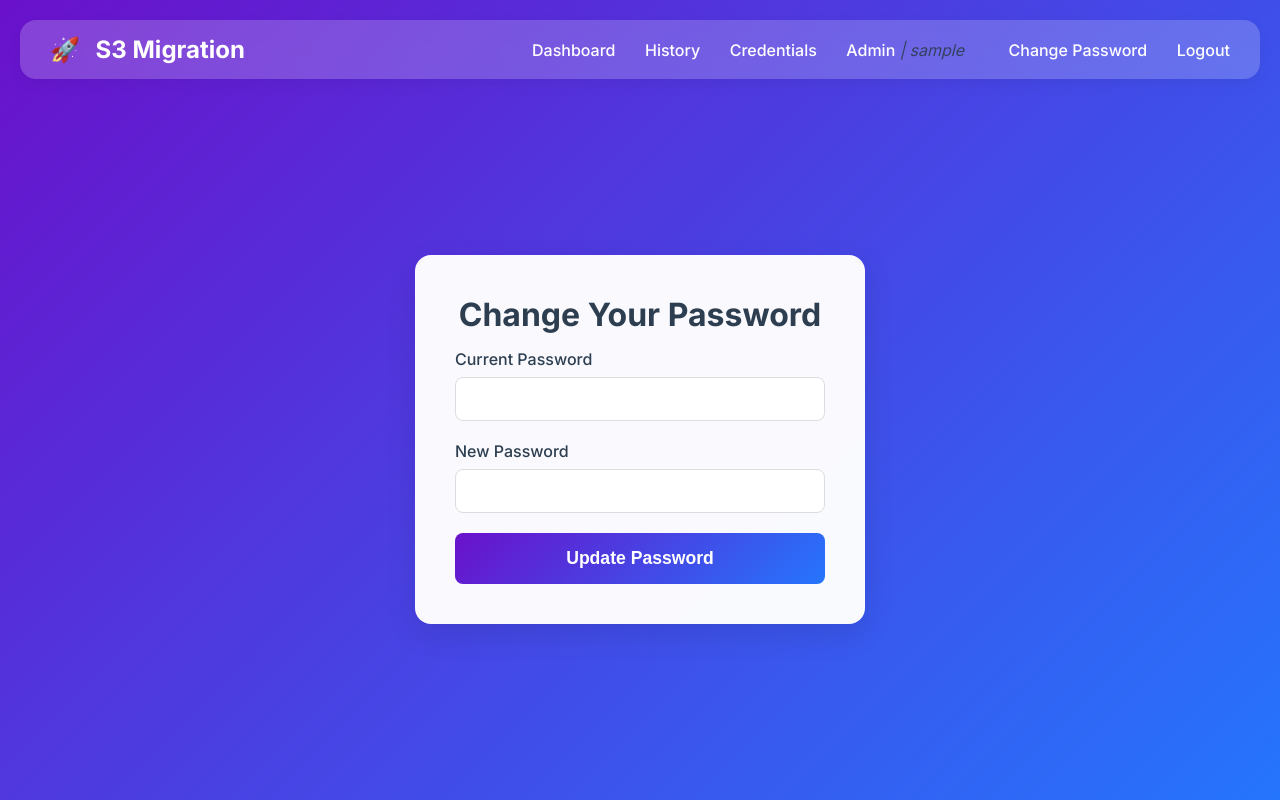
After one commit to nani-1205/s3, a Flask app: page /admin/change_my_password in a window 1280 px wide. The commit adds this page. Run offline with Flask 3, Linux system fonts and the light colour scheme; the visitor is signed in with stand-in values (Sample User, id 1); parts of the project's set-up code (start-up, migrations or seed data) failed here and were passed over.

Commit message:
passwords

```diff
--- /dev/null
+++ b/admin.py
@@ -0,0 +1,84 @@
+# s3_migration_app/admin.py
+
+from flask import Blueprint, render_template, request, flash, redirect, url_for, current_app, abort
+from flask_login import login_required, current_user
+from werkzeug.security import generate_password_hash, check_password_hash
+from bson.objectid import ObjectId
+from functools import wraps
+
+admin_bp = Blueprint('admin', __name__, url_prefix='/admin')
+
+# --- Decorator to check for admin privileges ---
+def admin_required(f):
+    @wraps(f)
+    def decorated_function(*args, **kwargs):
+        if not hasattr(current_user, 'is_admin') or not current_user.is_admin:
+            abort(403) # Forbidden
+        return f(*args, **kwargs)
+    return decorated_function
+
+
+# --- Admin Routes for Managing All Users ---
+@admin_bp.route('/users')
+@login_required
+@admin_required
+def user_list():
+    """Displays a list of all users for the admin."""
+    USERS_COLLECTION_NAME = current_app.config['USERS_COLLECTION_NAME']
+    all_users = list(current_app.db[USERS_COLLECTION_NAME].find({}))
+    return render_template('admin/user_list.html', users=all_users)
+
+@admin_bp.route('/user/<user_id>/change_password', methods=['GET', 'POST'])
+@login_required
+@admin_required
+def admin_change_password(user_id):
+    """Allows an admin to change another user's password."""
+    USERS_COLLECTION_NAME = current_app.config['USERS_COLLECTION_NAME']
+    user_to_edit = current_app.db[USERS_COLLECTION_NAME].find_one({'_id': ObjectId(user_id)})
+
+    if not user_to_edit:
+        flash('User not found.', 'danger')
+        return redirect(url_for('admin.user_list'))
+
+    if request.method == 'POST':
+        new_password = request.form.get('new_password')
+        if not new_password or len(new_password) < 8:
+            flash('Password must be at least 8 characters long.', 'danger')
+        else:
+            hashed_password = generate_password_hash(new_password)
+            current_app.db[USERS_COLLECTION_NAME].update_one(
+                {'_id': ObjectId(user_id)},
+                {'$set': {'password': hashed_password}}
+            )
+            flash(f"Password for user '{user_to_edit['username']}' has been updated successfully.", 'success')
+            return redirect(url_for('admin.user_list'))
+
+    return render_template('admin/change_password.html', user_to_edit=user_to_edit)
+
+
+# --- Regular User Route (for changing their own password) ---
+# Note: We place this in the admin blueprint for organization, but it's not admin-only.
+@admin_bp.route('/change_my_password', methods=['GET', 'POST'])
+@login_required
+def user_change_password():
+    """Allows a logged-in user to change their own password."""
+    USERS_COLLECTION_NAME = current_app.config['USERS_COLLECTION_NAME']
+    if request.method == 'POST':
+        current_password = request.form.get('current_password')
+        new_password = request.form.get('new_password')
+
+        # Verify current password
+        if not check_password_hash(current_user.password_hash, current_password):
+            flash('Your current password was incorrect. Please try again.', 'danger')
+        elif not new_password or len(new_password) < 8:
+            flash('New password must be at least 8 characters long.', 'danger')
+        else:
+            hashed_password = generate_password_hash(new_password)
+            current_app.db[USERS_COLLECTION_NAME].update_one(
+                {'_id': ObjectId(current_user.id)},
+                {'$set': {'password': hashed_password}}
+            )
+            flash('Your password has been updated successfully.', 'success')
+            return redirect(url_for('migration.dashboard')) # Redirect to a safe page after success
+
+    return render_template('admin/change_my_password.html')
--- a/app.py
+++ b/app.py
@@ -23,7 +23,7 @@ def create_app():
     app.config['USERS_COLLECTION_NAME'] = os.getenv("USERS_COLLECTION", "users")
     app.config['MIGRATION_HISTORY_COLLECTION_NAME'] = os.getenv("MIGRATION_HISTORY_COLLECTION", "migration_history")
     app.config['MIGRATION_STATE_COLLECTION_NAME'] = os.getenv("MIGRATION_STATE_COLLECTION", "migration_state")
-    app.config['CREDENTIALS_COLLECTION_NAME'] = os.getenv("CREDENTIALS_COLLECTION", "credentials") # <-- ADDED
+    app.config['CREDENTIALS_COLLECTION_NAME'] = os.getenv("CREDENTIALS_COLLECTION", "credentials")
 
     mongo_host = os.getenv("MONGO_HOST")
     mongo_port = int(os.getenv("MONGO_PORT", 27017))
@@ -51,10 +51,13 @@ def create_app():
 
     from auth import auth_bp
     from migration import migration_bp
-    from credentials import credentials_bp # <-- ADDED
+    from credentials import credentials_bp
+    from admin import admin_bp # <-- ADD THIS IMPORT
+
     app.register_blueprint(auth_bp, url_prefix='/auth')
     app.register_blueprint(migration_bp)
-    app.register_blueprint(credentials_bp) # <-- ADDED
+    app.register_blueprint(credentials_bp)
+    app.register_blueprint(admin_bp) # <-- ADD THIS
 
     from models import User
 
@@ -74,7 +77,6 @@ app = create_app()
 
 if __name__ == '__main__':
     with app.app_context():
-        # ... (startup checks are the same as before) ...
         app.db[app.config['MIGRATION_STATE_COLLECTION_NAME']].update_one(
             {'_id': 'live_migration_status'},
             {'$setOnInsert': {'is_running': False, 'last_updated': time.time()}},
@@ -85,7 +87,11 @@ if __name__ == '__main__':
             hashed_password = generate_password_hash('changethispassword')
             otp_secret = pyotp.random_base32()
             app.db[app.config['USERS_COLLECTION_NAME']].insert_one({
-                'username': 'admin', 'password': hashed_password, 'otp_secret': otp_secret, 'otp_confirmed': False
+                'username': 'admin',
+                'password': hashed_password,
+                'otp_secret': otp_secret,
+                'otp_confirmed': False,
+                'is_admin': True  # <-- SET ADMIN FLAG TO TRUE
             })
             app.logger.warning("Default user 'admin' created. PLEASE CHANGE PASSWORD and set up 2FA.")
 
--- a/models.py
+++ b/models.py
@@ -10,7 +10,8 @@ class User(UserMixin):
         self.username = user_data.get('username')
         self.password_hash = user_data.get('password')
         self.otp_secret = user_data.get('otp_secret')
-        self.otp_confirmed = user_data.get('otp_confirmed', False) # New field
+        self.otp_confirmed = user_data.get('otp_confirmed', False)
+        self.is_admin = user_data.get('is_admin', False) # <-- ADDED
 
     @staticmethod
     def find_by_username(username):
--- /dev/null
+++ b/templates/admin/change_my_password.html
@@ -0,0 +1,21 @@
+{% extends "base.html" %}
+{% block title %}Change Your Password{% endblock %}
+
+{% block content %}
+<div class="auth-container">
+    <div class="auth-card">
+        <h1>Change Your Password</h1>
+        <form method="POST">
+            <div class="form-group">
+                <label for="current_password">Current Password</label>
+                <input type="password" id="current_password" name="current_password" class="form-control" required>
+            </div>
+            <div class="form-group">
+                <label for="new_password">New Password</label>
+                <input type="password" id="new_password" name="new_password" class="form-control" required minlength="8">
+            </div>
+            <button type="submit" class="auth-button">Update Password</button>
+        </form>
+    </div>
+</div>
+{% endblock %}
--- a/templates/base.html
+++ b/templates/base.html
@@ -14,7 +14,14 @@
                 <a href="{{ url_for('migration.dashboard') }}">Dashboard</a>
                 <a href="{{ url_for('migration.history') }}">History</a>
                 <a href="{{ url_for('credentials.manage') }}">Credentials</a>
-                <span class="username">Logged in as: {{ current_user.username }}</span>
+
+                {# --- NEW ADMIN LINK --- #}
+                {% if current_user.is_admin %}
+                <a href="{{ url_for('admin.user_list') }}">Admin</a>
+                {% endif %}
+
+                <span class="username">| {{ current_user.username }}</span>
+                <a href="{{ url_for('admin.user_change_password') }}">Change Password</a>
                 <a href="{{ url_for('auth.logout') }}">Logout</a>
             {% else %}
                 <a href="{{ url_for('auth.login') }}">Login</a>
```
Also changed, not shown: templates/admin/change_password.html (added, +20 -0 lines), templates/admin/user_list.html (added, +34 -0 lines).
